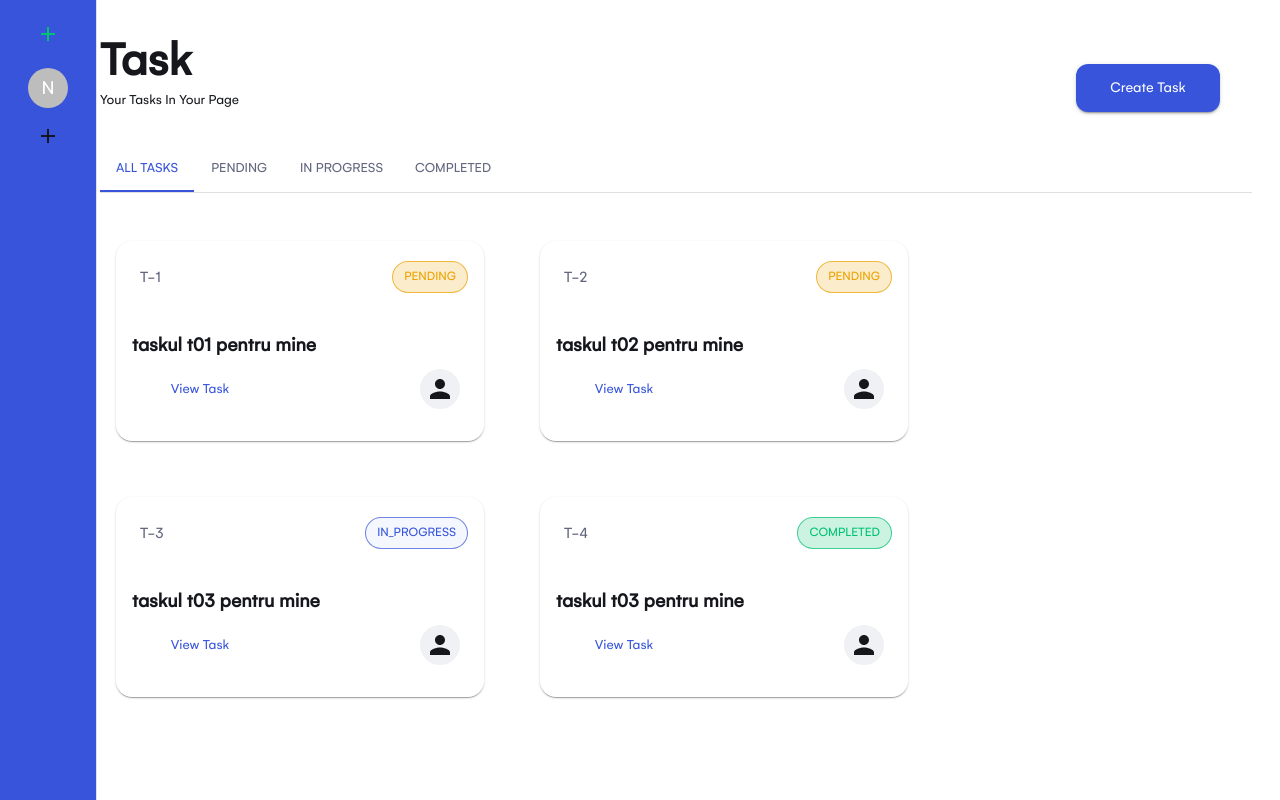
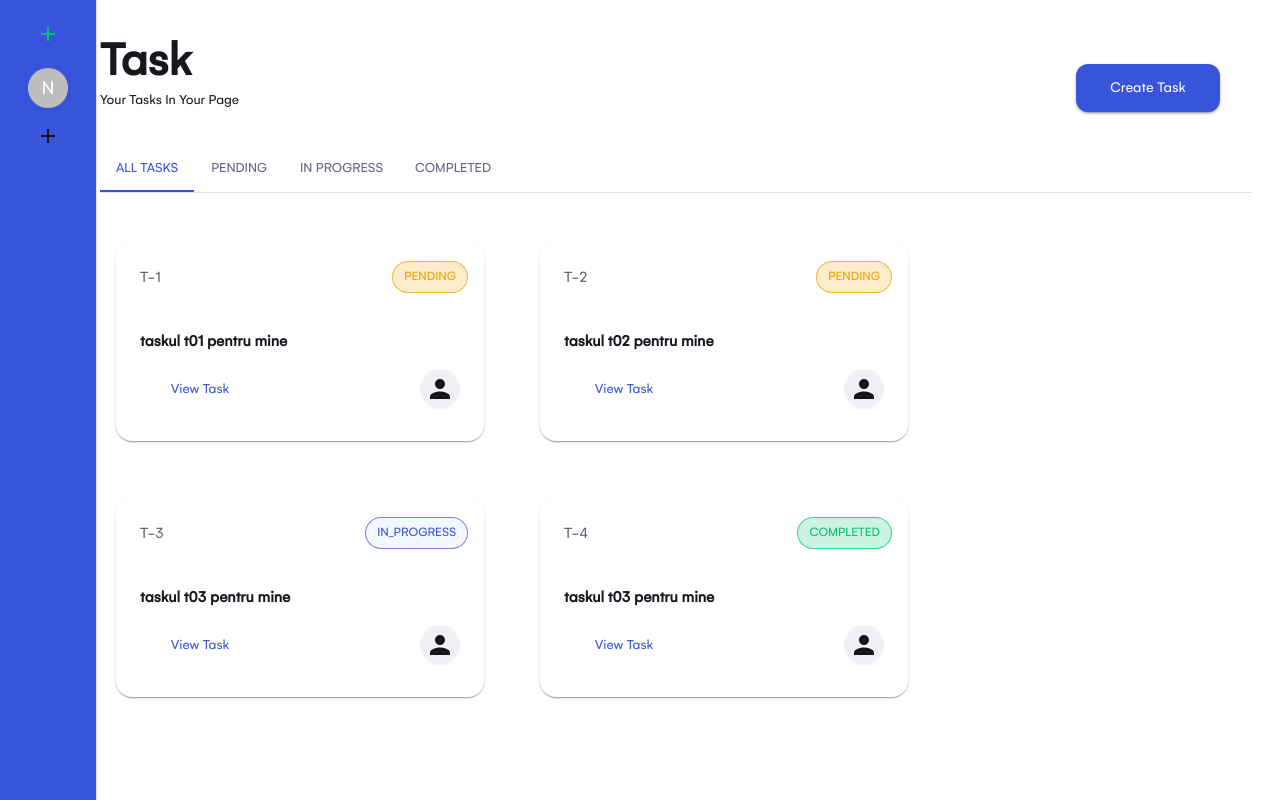
Before and after one commit to cezarmocanu/meteor-internship, a React (Vite) app: page / in a window 1280 px wide. Built offline with nearby package versions, Linux system fonts and the light colour scheme.

Commit message:
114-8fd made text smaller and added margin to it

```diff
--- a/src/components/TaskCardComponent.jsx
+++ b/src/components/TaskCardComponent.jsx
@@ -48,7 +48,12 @@ const TaskCardComponent = ({
 					}
 				/>
 				<CardContent>
-					<Typography variant="h6" fontWeight="bold">
+					<Typography
+						variant="body1"
+						fontWeight="bold"
+						marginBottom={1}
+						marginLeft={1}
+					>
 						{content}
 					</Typography>
 					<CardActions>
```
